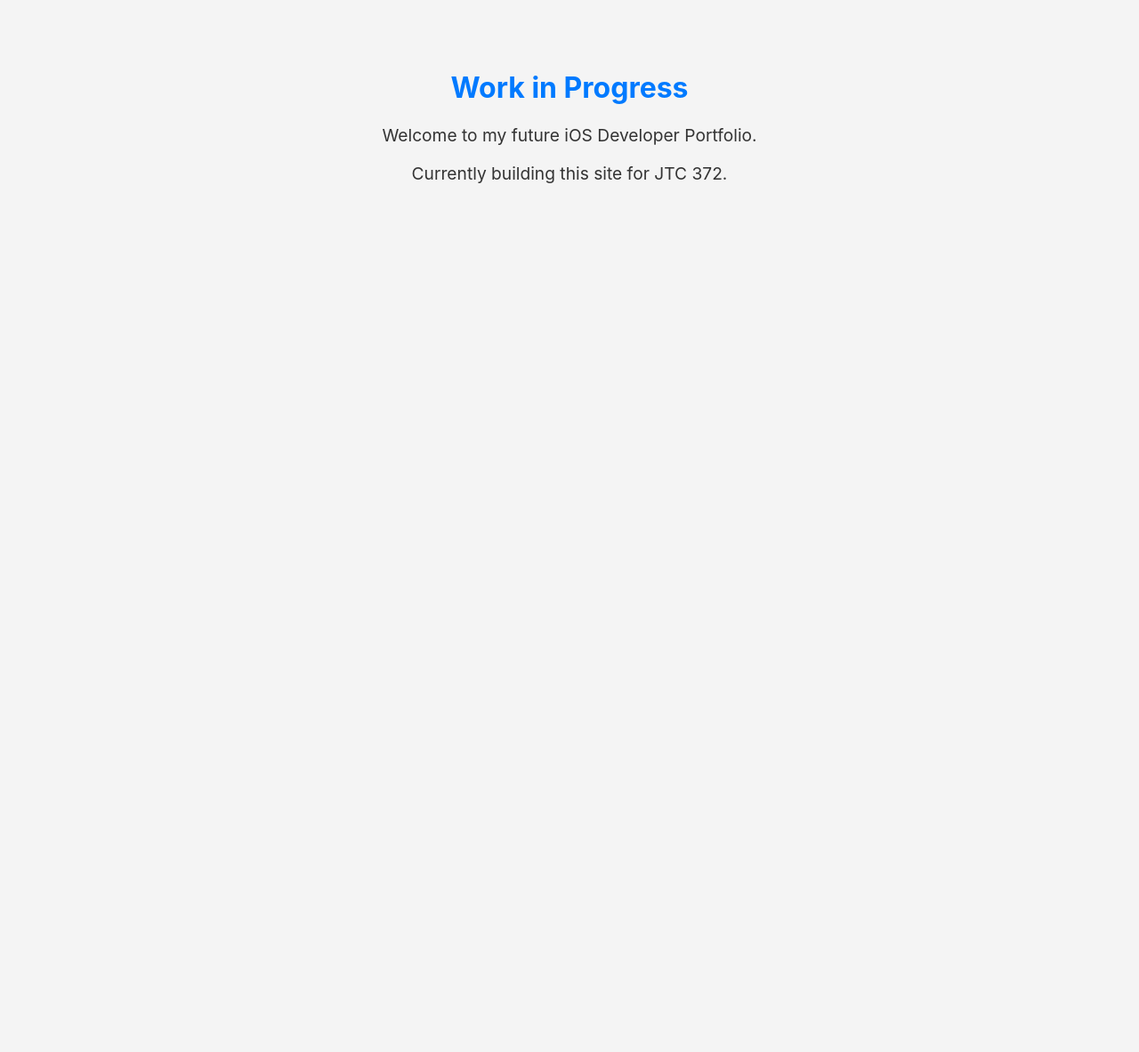
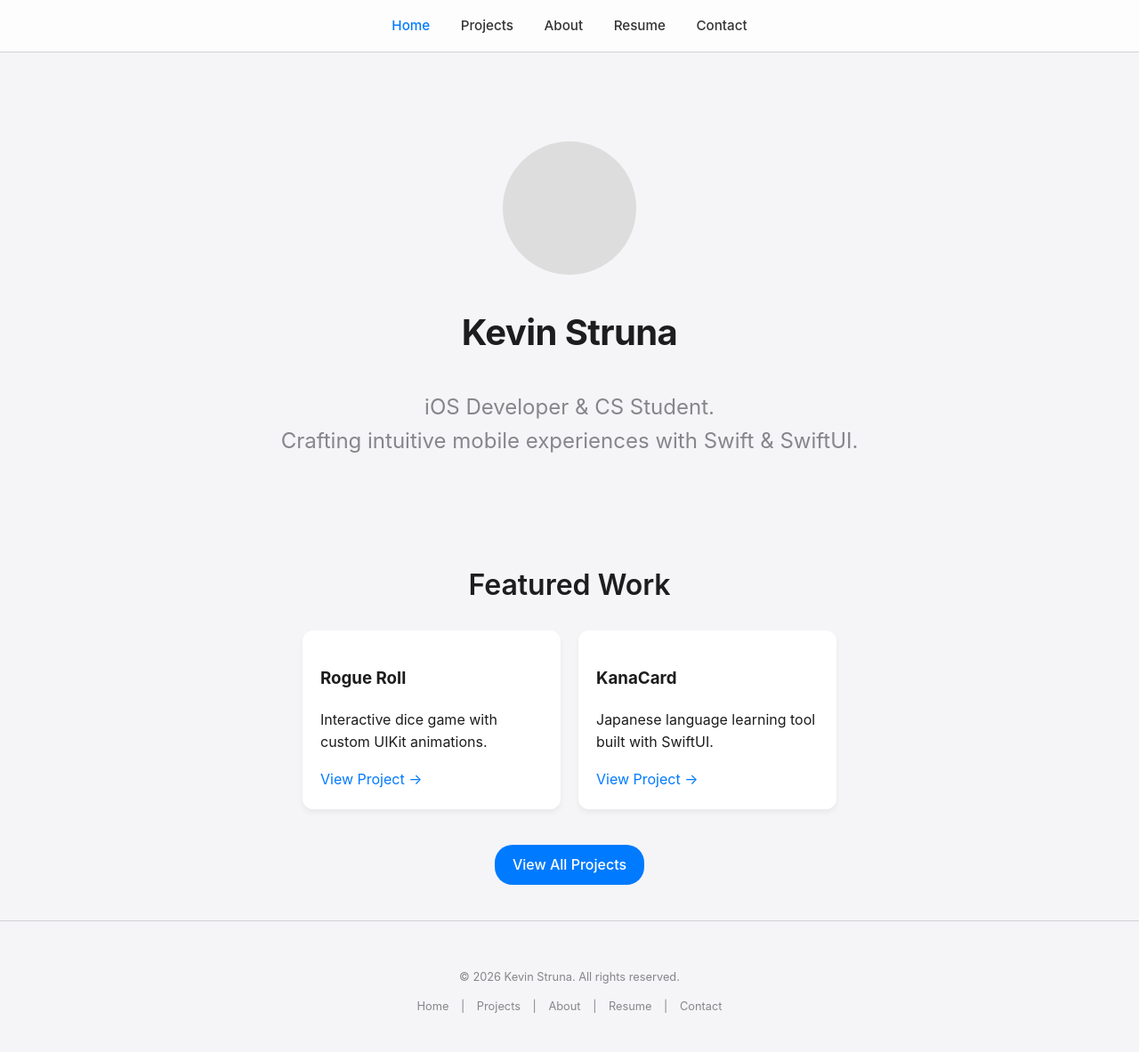
Before and after one commit to MWM1107/portfolio, a plain HTML site: page index.html in a window 1280 px wide. Shown: the whole page at 89% size. Before the commit the page ends 800 px from the top, so only its background shows below. Drawn offline with Linux system fonts and the light colour scheme.

Commit message:
Add portfolio skeleton with updated nav and footer

```diff
--- a/index.html
+++ b/index.html
@@ -3,28 +3,56 @@
 <head>
     <meta charset="UTF-8">
     <meta name="viewport" content="width=device-width, initial-scale=1.0">
-    <title>iOS Developer Portfolio</title>
-    <style>
-        body {
-            font-family: -apple-system, BlinkMacSystemFont, "Segoe UI", Roboto, Helvetica, Arial, sans-serif;
-            text-align: center;
-            padding: 50px;
-            background-color: #f4f4f4;
-            color: #333;
-        }
-        h1 {
-            color: #007AFF; /* iOS Blue */
-        }
-        p {
-            font-size: 1.2rem;
-        }
-    </style>
+    <title>Kevin Struna | iOS Developer</title>
+    <link rel="stylesheet" href="style.css">
 </head>
 <body>
 
-    <h1>Work in Progress</h1>
-    <p>Welcome to my future iOS Developer Portfolio.</p>
-    <p>Currently building this site for JTC 372.</p>
+    <nav>
+        <a href="index.html" class="active">Home</a>
+        <a href="projects.html">Projects</a>
+        <a href="about.html">About</a> <a href="resume.html">Resume</a>
+        <a href="contact.html">Contact</a>
+    </nav>
+
+    <main>
+        <section style="text-align: center; padding: 60px 0;">
+            <div style="width: 150px; height: 150px; background-color: #ddd; border-radius: 50%; margin: 0 auto 20px;"></div>
+
+            <h1>Kevin Struna</h1>
+            <p class="tagline">iOS Developer & CS Student.<br>Crafting intuitive mobile experiences with Swift & SwiftUI.</p>
+        </section>
+
+        <section>
+            <h2 style="text-align: center;">Featured Work</h2>
+            <div style="display: flex; gap: 20px; justify-content: center; flex-wrap: wrap; margin-top: 20px;">
+                <div style="background: white; padding: 20px; border-radius: 12px; width: 250px; box-shadow: 0 4px 6px rgba(0,0,0,0.05);">
+                    <h3>Rogue Roll</h3>
+                    <p>Interactive dice game with custom UIKit animations.</p>
+                    <a href="projects.html" style="color: var(--ios-blue); text-decoration: none;">View Project &rarr;</a>
+                </div>
+                <div style="background: white; padding: 20px; border-radius: 12px; width: 250px; box-shadow: 0 4px 6px rgba(0,0,0,0.05);">
+                    <h3>KanaCard</h3>
+                    <p>Japanese language learning tool built with SwiftUI.</p>
+                    <a href="projects.html" style="color: var(--ios-blue); text-decoration: none;">View Project &rarr;</a>
+                </div>
+            </div>
+            <div style="text-align: center; margin-top: 30px;">
+                <a href="projects.html" class="btn">View All Projects</a>
+            </div>
+        </section>
+    </main>
+
+    <footer>
+        <p>&copy; 2026 Kevin Struna. All rights reserved.</p>
+        <div style="margin-top: 10px;">
+            <a href="index.html">Home</a> |
+            <a href="projects.html">Projects</a> |
+            <a href="about.html">About</a> |
+            <a href="resume.html">Resume</a> |
+            <a href="contact.html">Contact</a>
+        </div>
+    </footer>
 
 </body>
 </html>
--- /dev/null
+++ b/style.css
@@ -0,0 +1,86 @@
+/* style.css */
+:root {
+    --ios-blue: #007AFF;
+    --bg-color: #f5f5f7; /* Apple light grey */
+    --text-color: #1d1d1f;
+    --nav-bg: rgba(255, 255, 255, 0.8);
+}
+
+body {
+    font-family: -apple-system, BlinkMacSystemFont, "Segoe UI", Roboto, Helvetica, Arial, sans-serif;
+    background-color: var(--bg-color);
+    color: var(--text-color);
+    margin: 0;
+    padding: 0;
+    line-height: 1.6;
+    display: flex;
+    flex-direction: column;
+    min-height: 100vh;
+}
+
+/* Navigation */
+nav {
+    background: var(--nav-bg);
+    -webkit-backdrop-filter: blur(10px);
+    backdrop-filter: blur(10px);
+    padding: 1rem;
+    position: sticky;
+    top: 0;
+    border-bottom: 1px solid #d2d2d7;
+    text-align: center;
+    z-index: 100;
+}
+
+nav a {
+    text-decoration: none;
+    color: #333;
+    font-weight: 500;
+    margin: 0 15px;
+    font-size: 0.95rem;
+    transition: color 0.2s;
+}
+
+nav a:hover, nav a.active {
+    color: var(--ios-blue);
+}
+
+/* Main Layout */
+main {
+    flex: 1; /* Pushes footer down */
+    max-width: 960px;
+    margin: 0 auto;
+    padding: 40px 20px;
+    width: 100%;
+    box-sizing: border-box;
+}
+
+/* Typography */
+h1 { font-size: 2.5rem; font-weight: 700; letter-spacing: -0.015em; }
+h2 { font-size: 2rem; font-weight: 600; margin-top: 2rem; }
+.tagline { font-size: 1.5rem; color: #86868b; font-weight: 400; }
+
+/* Buttons */
+.btn {
+    display: inline-block;
+    background-color: var(--ios-blue);
+    color: white;
+    padding: 10px 20px;
+    border-radius: 20px;
+    text-decoration: none;
+    font-weight: 500;
+    margin-top: 10px;
+}
+.btn:hover { background-color: #005ecb; }
+
+/* Footer */
+footer {
+    background-color: #f5f5f7;
+    border-top: 1px solid #d2d2d7;
+    padding: 40px 20px;
+    text-align: center;
+    font-size: 0.8rem;
+    color: #86868b;
+}
+
+footer a { color: #86868b; text-decoration: none; margin: 0 10px; }
+footer a:hover { text-decoration: underline; }
```
Also changed, not shown: about.html (added, +18 -0 lines), contact.html (added, +28 -0 lines), projects.html (added, +22 -0 lines), resume.html (added, +10 -0 lines).
